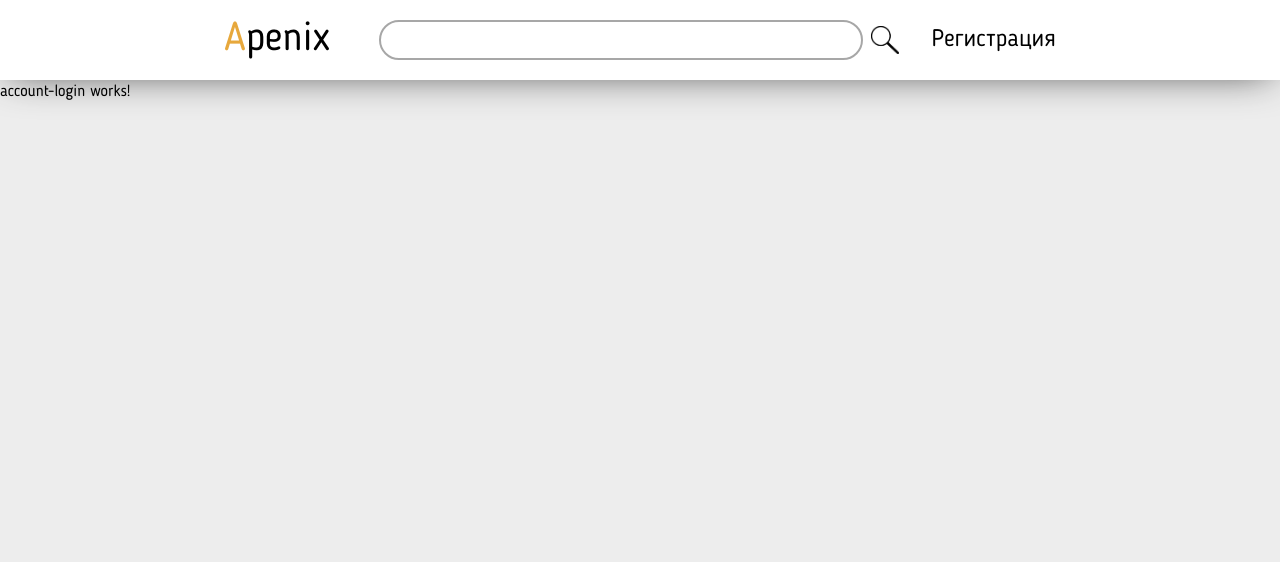
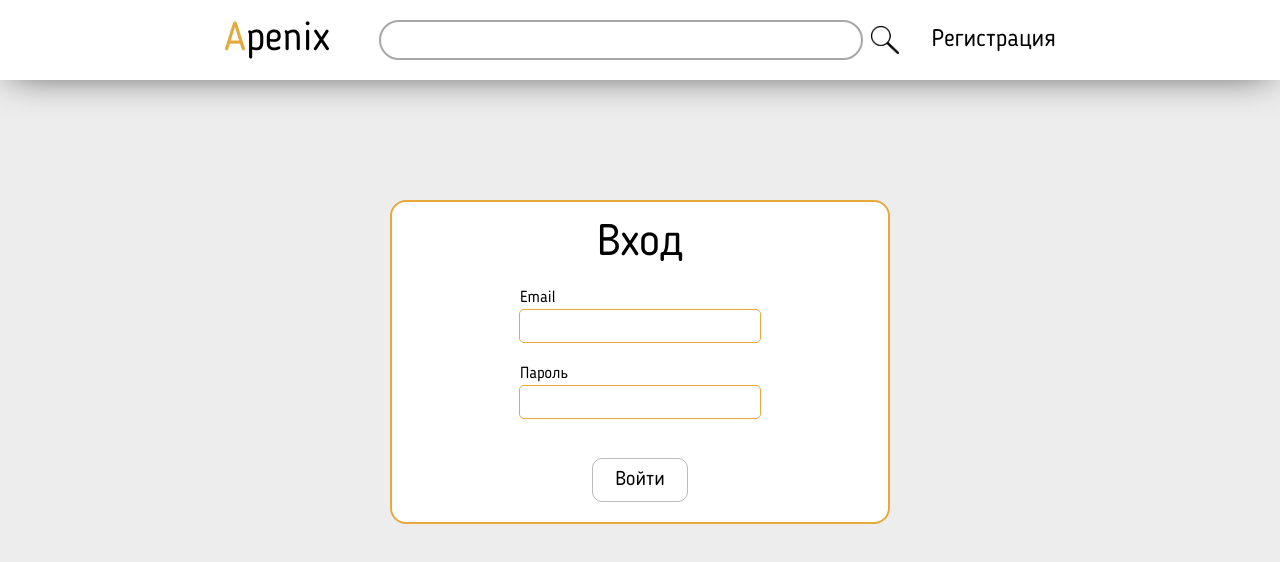
Before and after one commit to NewGrafon/study-service-frontend, an Angular app: page /login in a window 1280 px wide. Shown: the top 562 px of the page. Built offline with nearby package versions, Linux system fonts and the light colour scheme.

Commit message:
страницы входа и регистрации

```diff
--- a/src/app/components/header/header.component.html
+++ b/src/app/components/header/header.component.html
@@ -1,6 +1,6 @@
 <div class="header">
   <div class="header-content">
-    <p routerLink="/" [ngClass]="['logo', currentRoute === '/' ? 'cursor-default': '']">
+    <p routerLink="/" class="logo">
       <span>A</span>penix
     </p>
     <div class="search">
--- a/src/app/components/header/header.component.scss
+++ b/src/app/components/header/header.component.scss
@@ -36,6 +36,8 @@
   span {
     color: #e7a83c;
   }
+  user-select: none;
+  cursor: pointer;
 }
 
 .auth {
@@ -43,6 +45,13 @@
   text-align: right;
   font-size: 24px;
   cursor: pointer;
+  user-select: none;
+  transition: 0.15s;
+}
+
+.auth:hover{
+  color: #e7a83c;
+
 }
 
 
--- a/src/app/components/teacher-card/teacher-card.component.html
+++ b/src/app/components/teacher-card/teacher-card.component.html
@@ -2,7 +2,7 @@
   <div class="info">
     <img src="./assets/img/teachers/teacher1.png" class="teacherimg">
     <div class="data">
-      <p style="font-size: 46px; line-height: 46px;">Потапенко Софья Игоревна</p>
+      <p style="font-size: 46px; line-height: 46px;">Фамилий Имю Отец</p>
       <p style="font-size: 30px; line-height: 36px; color: #e7a83c;">География, биология</p>
       <p style="font-size: 30px; line-height: 36px;">Мой опыт преподавания - 2 года, репеттором более 1
         года.<br>
--- a/src/app/pages/account-login/account-login.component.html
+++ b/src/app/pages/account-login/account-login.component.html
@@ -1 +1,15 @@
-<p>account-login works!</p>
+
+
+<div class="login">
+    <h1>Вход</h1>
+    <div>
+        <p>Email</p>
+        <input>
+    </div>
+    <div>
+        <p>Пароль</p>
+        <input>
+    </div>
+    <button><p>Войти</p></button>
+
+</div>
--- a/src/app/pages/account-login/account-login.component.scss
+++ b/src/app/pages/account-login/account-login.component.scss
@@ -0,0 +1,53 @@
+.login {
+    position: absolute;
+    width: 500px;
+    height: auto;
+    background-color: white;
+    left: calc(50% - 250px);
+    top: 200px;
+    border: 2px solid #e7a83c;
+    border-radius: 16px;
+    display: flex;
+    align-items: center;
+    flex-direction: column;
+    div{
+        margin-top: 20px;
+    }
+
+}
+
+
+h1{
+    margin-top: 20px;
+    font-size: 44px;
+    line-height: 44px;
+}
+
+input{
+    outline: 1px solid #e7a83c;
+    border-radius: 4px;
+    width: 240px;
+    height: 32px;
+    padding-left: 4px;
+    padding-right: 4px;
+    font-size: 18px;
+}
+
+button{
+    margin-top: 40px;
+    border-radius: 10px;
+    border: 1px solid #bbbbbb;
+    width: auto;
+    height: 44px;
+    padding-left: 22px;
+    padding-right: 22px;
+    transition: 0.1s;
+    font-size: 20px;
+    margin-bottom: 20px;
+}
+
+button:hover{
+    border: 1px solid #e7a83c;
+    background-color: #e7a83c;
+    color: white;
+}
--- a/src/app/pages/account-registration/account-registration.component.html
+++ b/src/app/pages/account-registration/account-registration.component.html
@@ -1 +1,26 @@
-<p>account-register works!</p>
+
+<div class="login">
+    <h1>Вход</h1>
+    <div>
+        <p>Имя</p>
+        <input>
+    </div>
+    <div>
+        <p>Фамилия</p>
+        <input>
+    </div>
+    <div>
+        <p>Email</p>
+        <input>
+    </div>
+    <div>
+        <p>Пароль</p>
+        <input>
+    </div>
+    <div>
+        <p>Подтвердите пароль</p>
+        <input>
+    </div>
+    <button><p>Зарегистрироваться</p></button>
+
+</div>
--- a/src/app/pages/account-registration/account-registration.component.scss
+++ b/src/app/pages/account-registration/account-registration.component.scss
@@ -0,0 +1,53 @@
+.login {
+    position: absolute;
+    width: 500px;
+    height: auto;
+    background-color: white;
+    left: calc(50% - 250px);
+    top: 200px;
+    border: 2px solid #e7a83c;
+    border-radius: 16px;
+    display: flex;
+    align-items: center;
+    flex-direction: column;
+    div{
+        margin-top: 20px;
+    }
+
+}
+
+
+h1{
+    margin-top: 20px;
+    font-size: 44px;
+    line-height: 44px;
+}
+
+input{
+    outline: 1px solid #e7a83c;
+    border-radius: 4px;
+    width: 240px;
+    height: 32px;
+    padding-left: 4px;
+    padding-right: 4px;
+    font-size: 18px;
+}
+
+button{
+    margin-top: 40px;
+    border-radius: 10px;
+    border: 1px solid #bbbbbb;
+    width: auto;
+    height: 44px;
+    padding-left: 22px;
+    padding-right: 22px;
+    transition: 0.1s;
+    font-size: 20px;
+    margin-bottom: 20px;
+}
+
+button:hover{
+    border: 1px solid #e7a83c;
+    background-color: #e7a83c;
+    color: white;
+}
```
Also changed, not shown: src/app/components/teacher-card/teacher-card.component.scss (line endings or trailing spaces).
